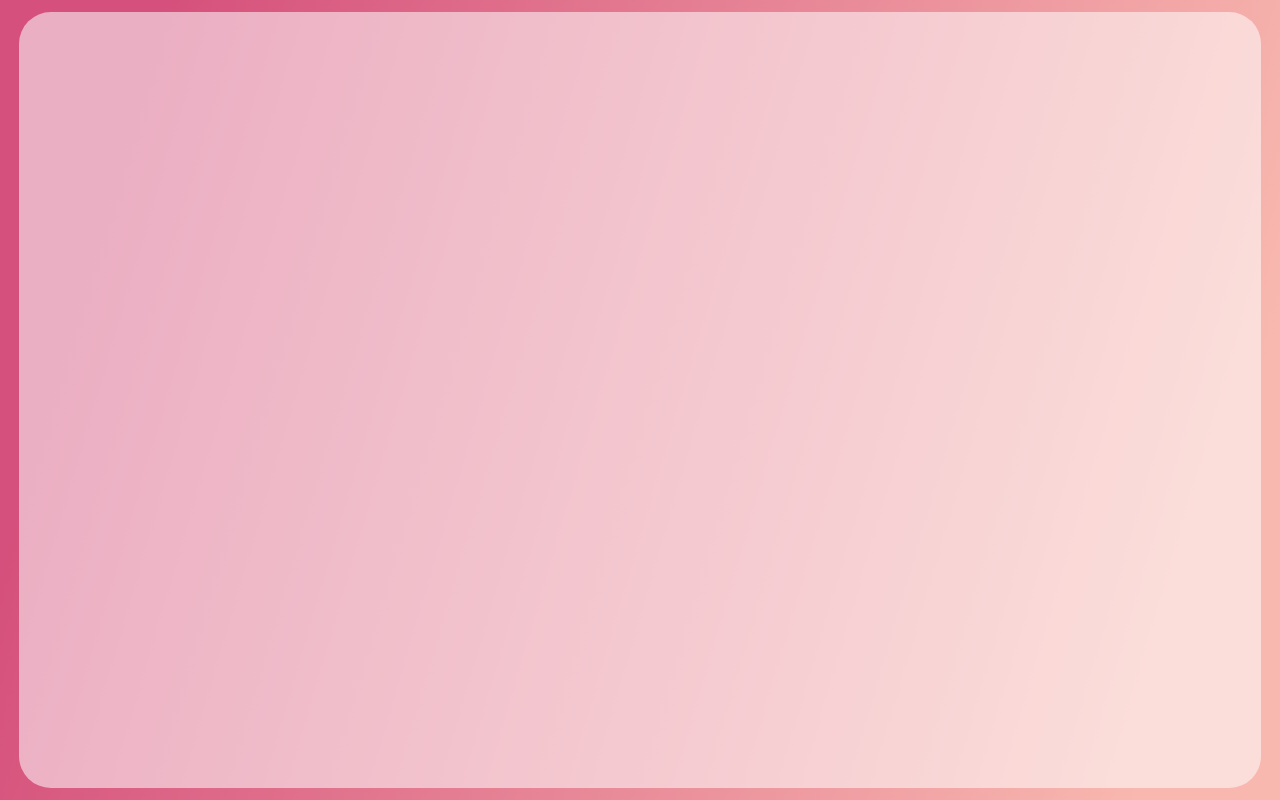
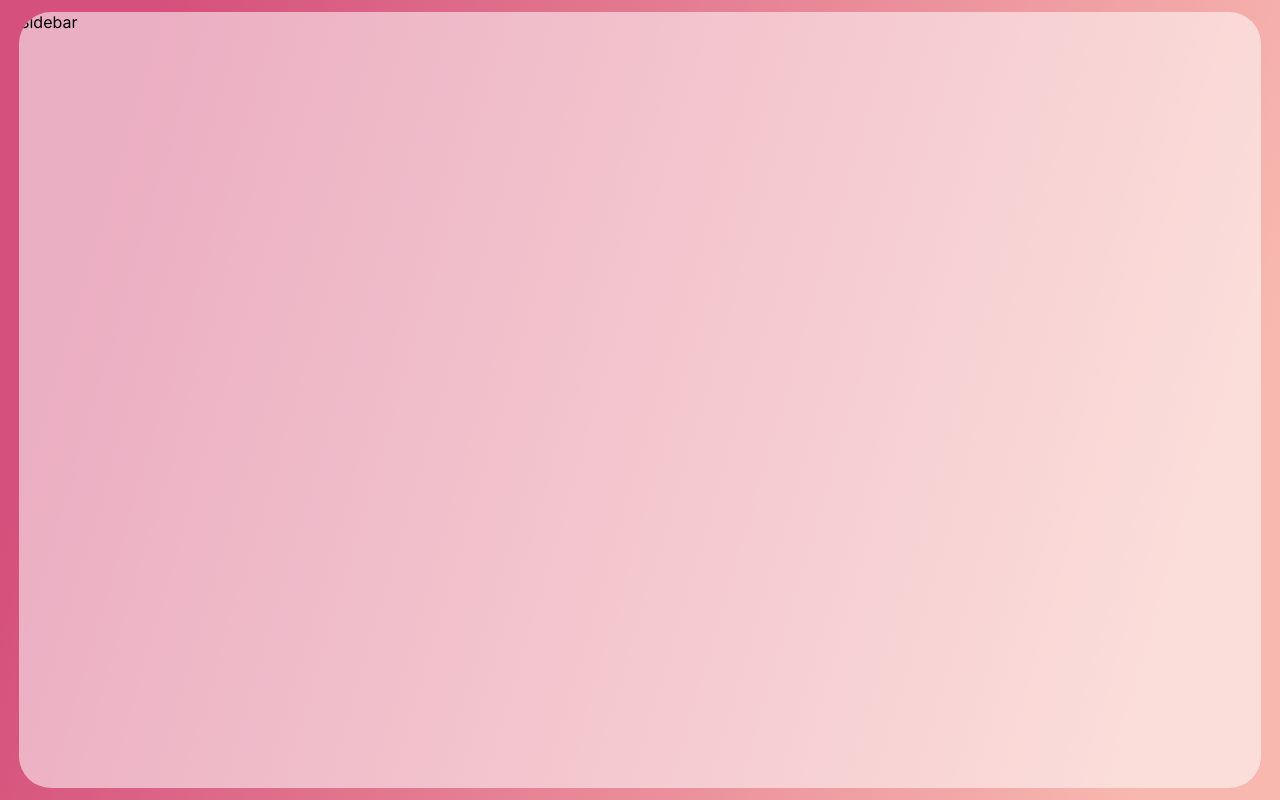
Before and after one commit to Sebastian-Espinoza-25/Reto-TC2007B.401-Equipo-6-Web, a React (Create React App) app: page / in a window 1280 px wide. Built offline with nearby package versions, Linux system fonts and the light colour scheme.

Commit message:
Sidebar Start
Creacion de carpeta de components

```diff
--- a/src/App.js
+++ b/src/App.js
@@ -1,9 +1,13 @@
 import './App.css'
+import Sidebar from './components/Sidebar';
 
 function App() {
   return (
     <div className="App">
-      <div className="AppGlass"></div>
+      <div className="AppGlass">
+      <Sidebar/>
+      </div>
+
 
     </div>
   );
--- /dev/null
+++ b/src/components/Sidebar.jsx
@@ -0,0 +1,10 @@
+import React from 'react'
+import './Sidebar.css'
+const Sidebar = () => {
+    return (
+        <div>Sidebar</div>
+
+    )
+}
+
+export default Sidebar
```
Also changed, not shown: src/components/Sidebar.css (added).
